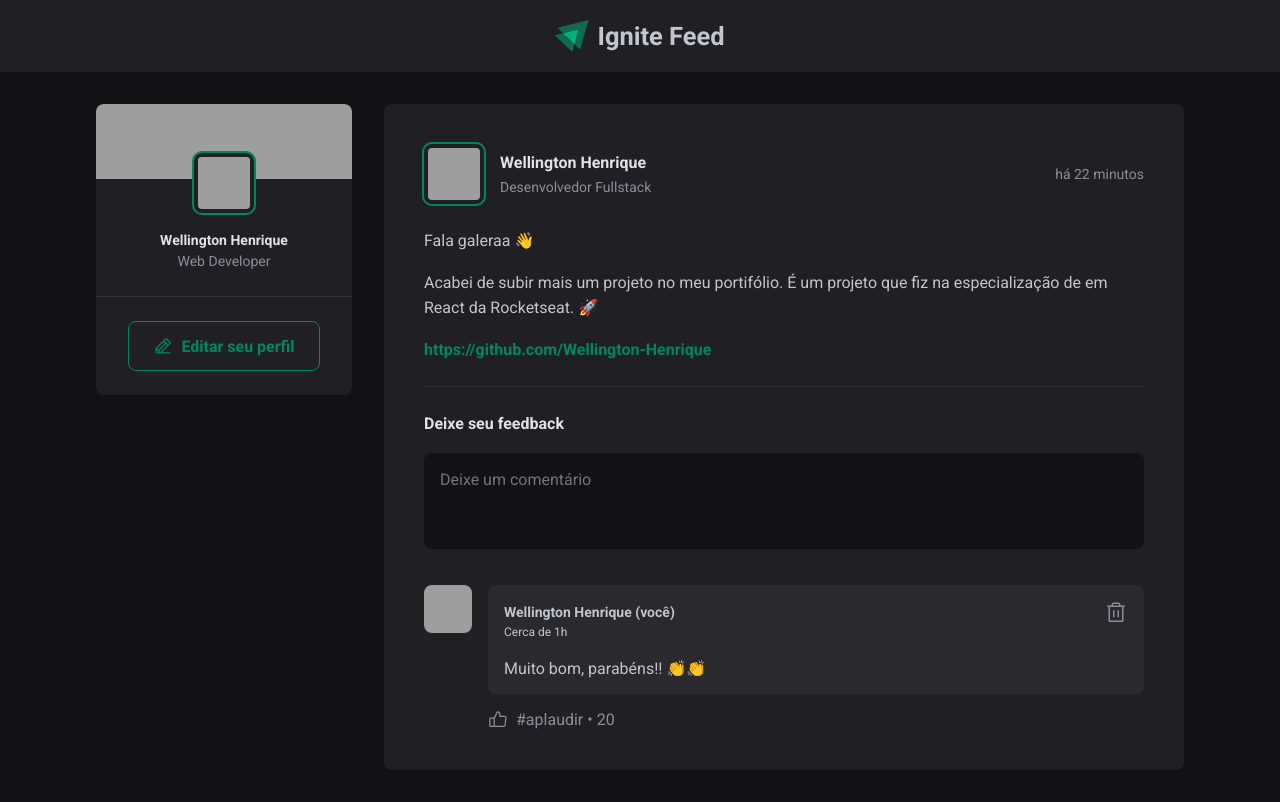
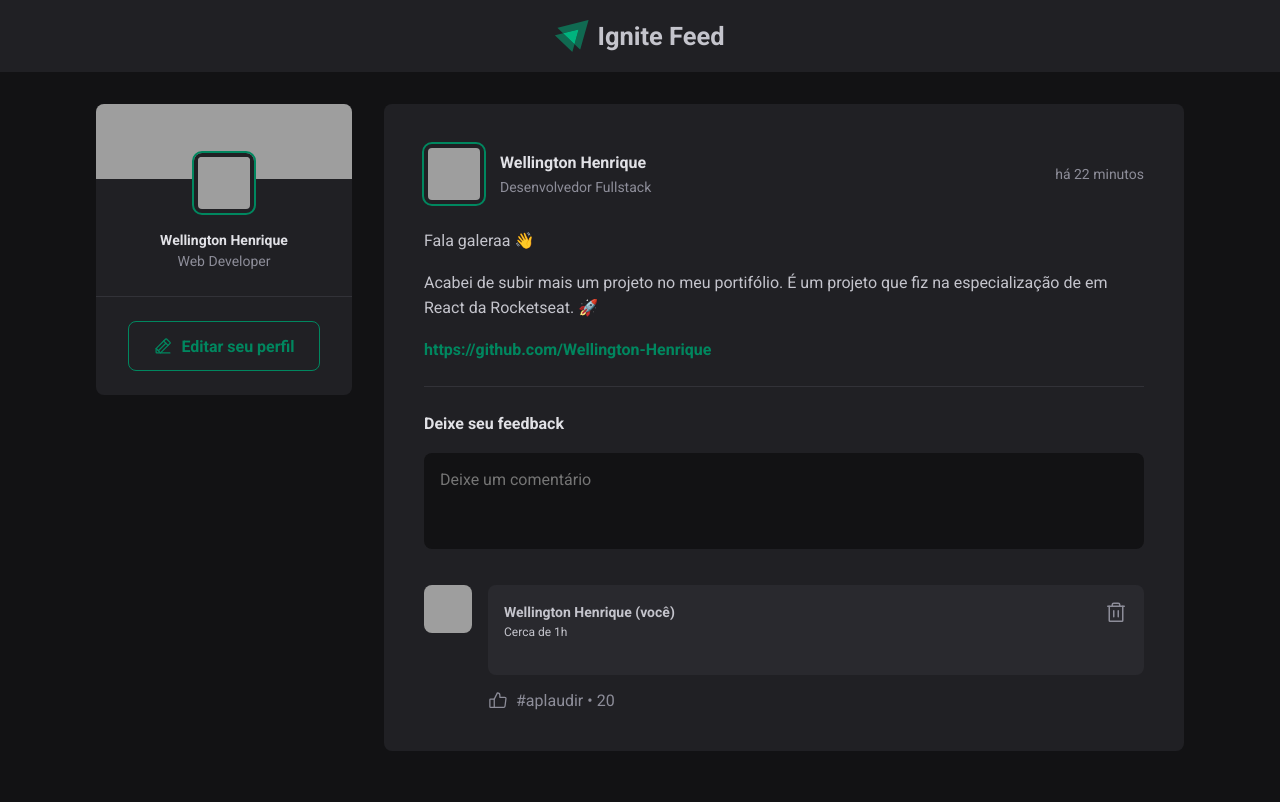
Before and after one commit to Wellington-Henrique/01-fundamentos-react-js, a React (Vite) app: page / in a window 1280 px wide. Built offline with nearby package versions, Linux system fonts and the light colour scheme; grey boxes are pictures that could not be loaded.

Commit message:
Os motores do React - Entendendo a key

```diff
--- a/src/components/Post.jsx
+++ b/src/components/Post.jsx
@@ -8,7 +8,7 @@ import { Comment } from './Comment'
 import styles from './Post.module.css'
 
 export function Post({author, publishedAt, content}) {
-    const [comments, setComments] = useState(['Muito bom, parabéns!! 👏👏']);
+    const [comments, setComments] = useState([{id: 1, content: 'Muito bom, parabéns!! 👏👏'}]);
     const [currentComment, setCurrentComment] = useState('')
 
     const publisheDateFormatted = format(publishedAt, "d 'de' LLLL 'às' HH:mm'h'", {
@@ -20,10 +20,16 @@ export function Post({author, publishedAt, content}) {
         addSuffix: true
     })
 
+    const handleChange = (e) => {
+        const { value } = e.target
+
+        setCurrentComment(value)
+    }
+
     const handleCreateNewCommit = (e) => {
         e.preventDefault()
 
-        setComments(prev => [...prev, currentComment])
+        setComments(prev => [...prev, {id: prev.length + 1, currentComment}])
         setCurrentComment('')
     }
 
@@ -59,8 +65,7 @@ export function Post({author, publishedAt, content}) {
                 <strong>Deixe seu feedback</strong>
                 <textarea
                     placeholder='Deixe um comentário'
-                    name='comment'
-                    onChange={e => setCurrentComment(e.target.value)}
+                    onChange={handleChange}
                 />
 
                 <footer>
@@ -69,7 +74,12 @@ export function Post({author, publishedAt, content}) {
             </form>
 
             <div className={styles.commentList}>
-                {comments.map(comment => <Comment content={comment}/>)}
+                {comments.map(comment =>
+                    <Comment
+                        key={comment.id}
+                        content={comment.comment}
+                    />
+                )}
             </div>
         </article>
     )
```
